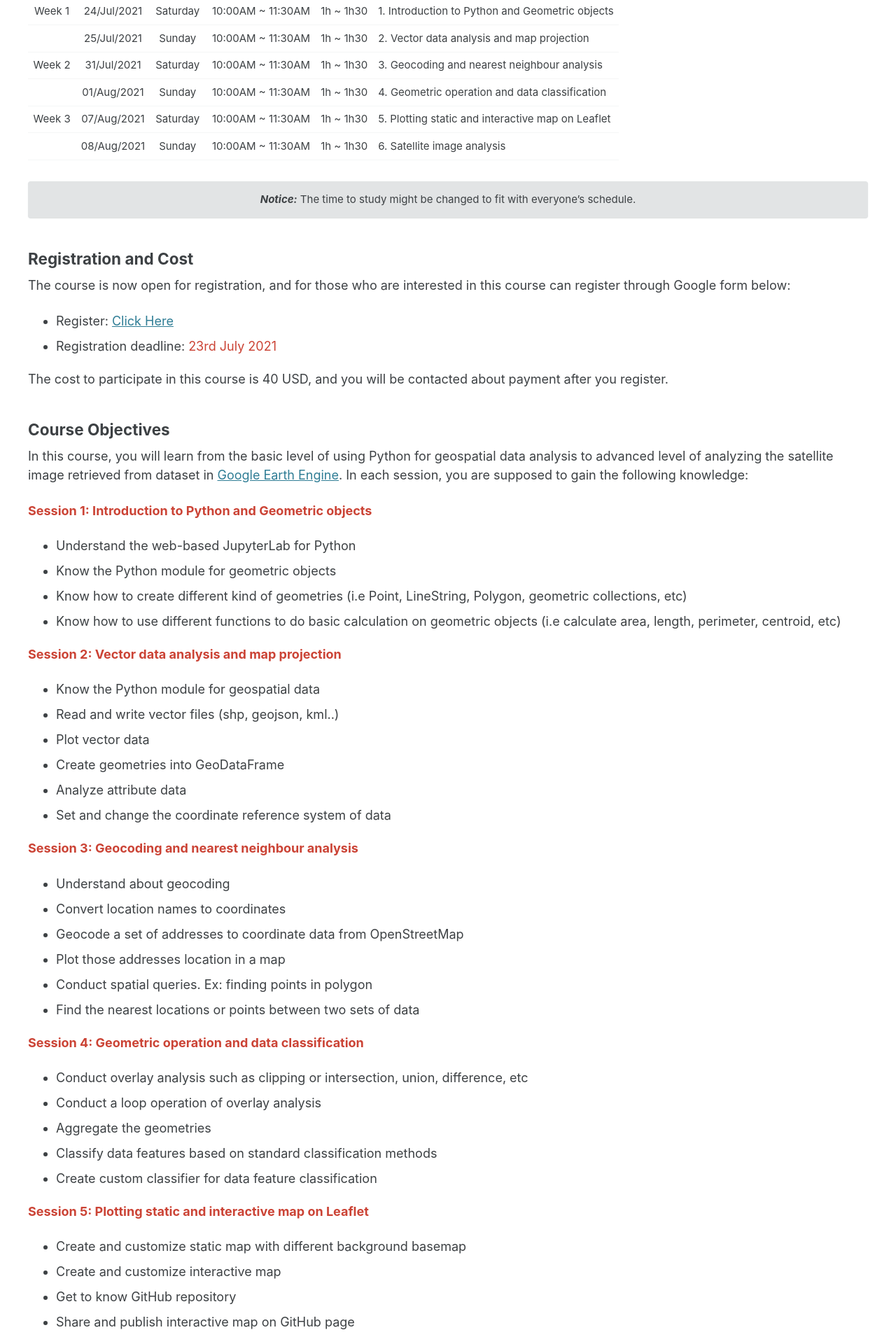
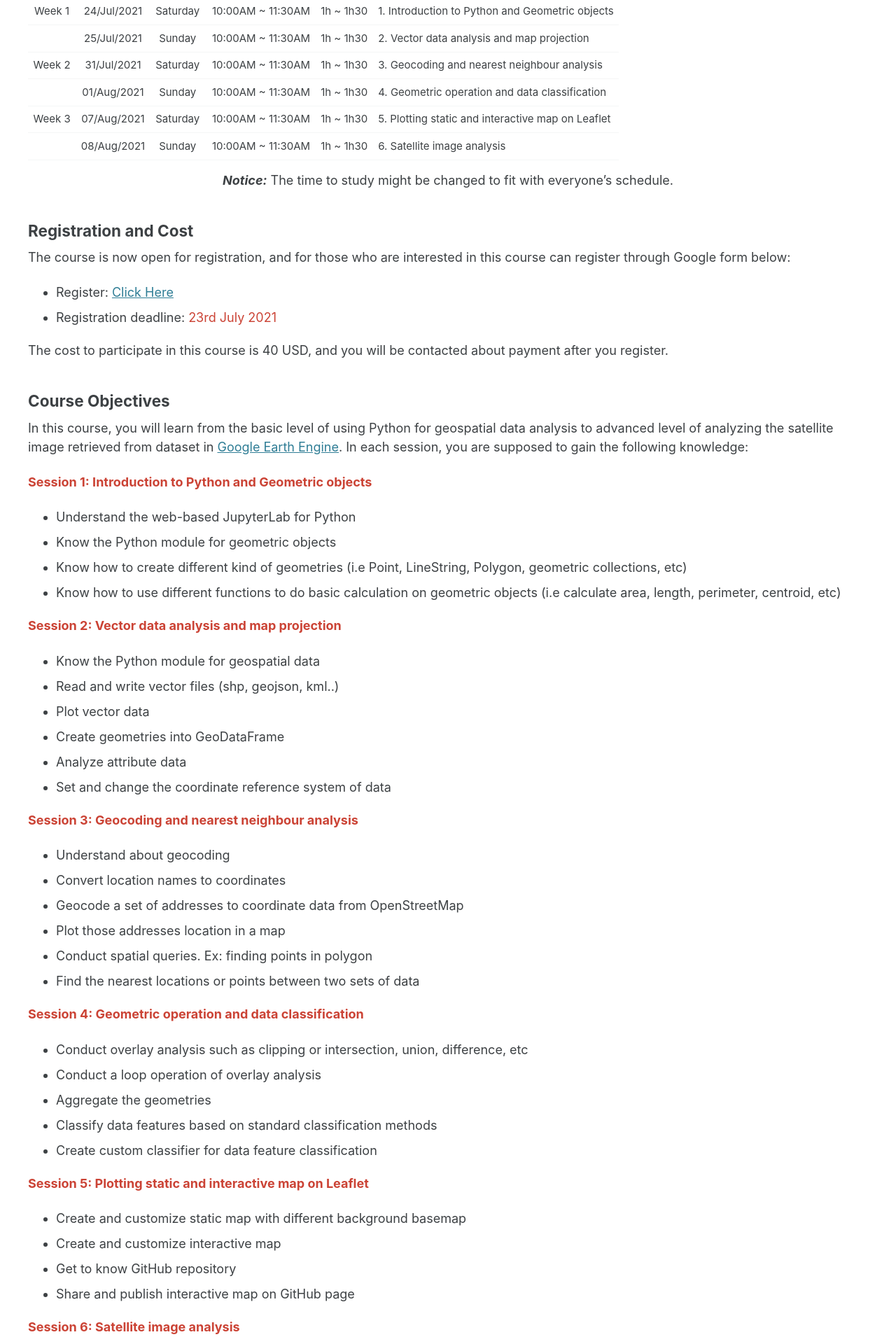
Before and after one commit to GeoSpatialyst/homepage, a Jekyll site: the page built from _pages/course.md, in a window 1280 px wide. Shown: the part 1412-3332 px from the top of the page at 70% size. Built offline with Jekyll 4.4.1, drawn with Linux system fonts in a browser that asks for light colours; cached includes are drawn as plain includes.

Commit message:
Update course.md

```diff
--- a/_pages/course.md
+++ b/_pages/course.md
@@ -45,7 +45,6 @@ In this online course, we will use [JupyterLab](https://jupyterlab.readthedocs.i
 |          | 08/Aug/2021   | Sunday     | 10:00AM ~ 11:30AM  | 1h ~ 1h30       | 6. Satellite image analysis                             |
 
 ***Notice:*** The time to study might be changed to fit with everyone's schedule.
-{: .notice--primary}
 
 
 ### Registration and Cost
```
